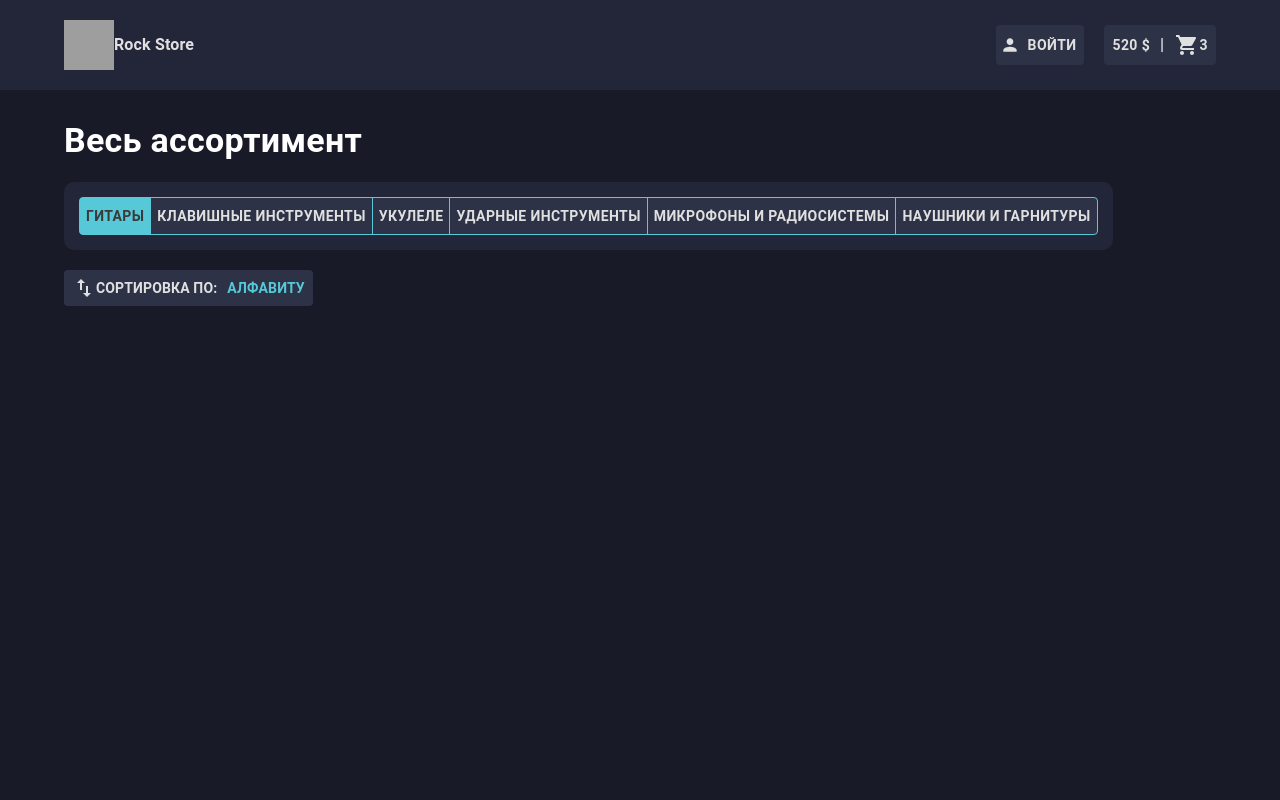
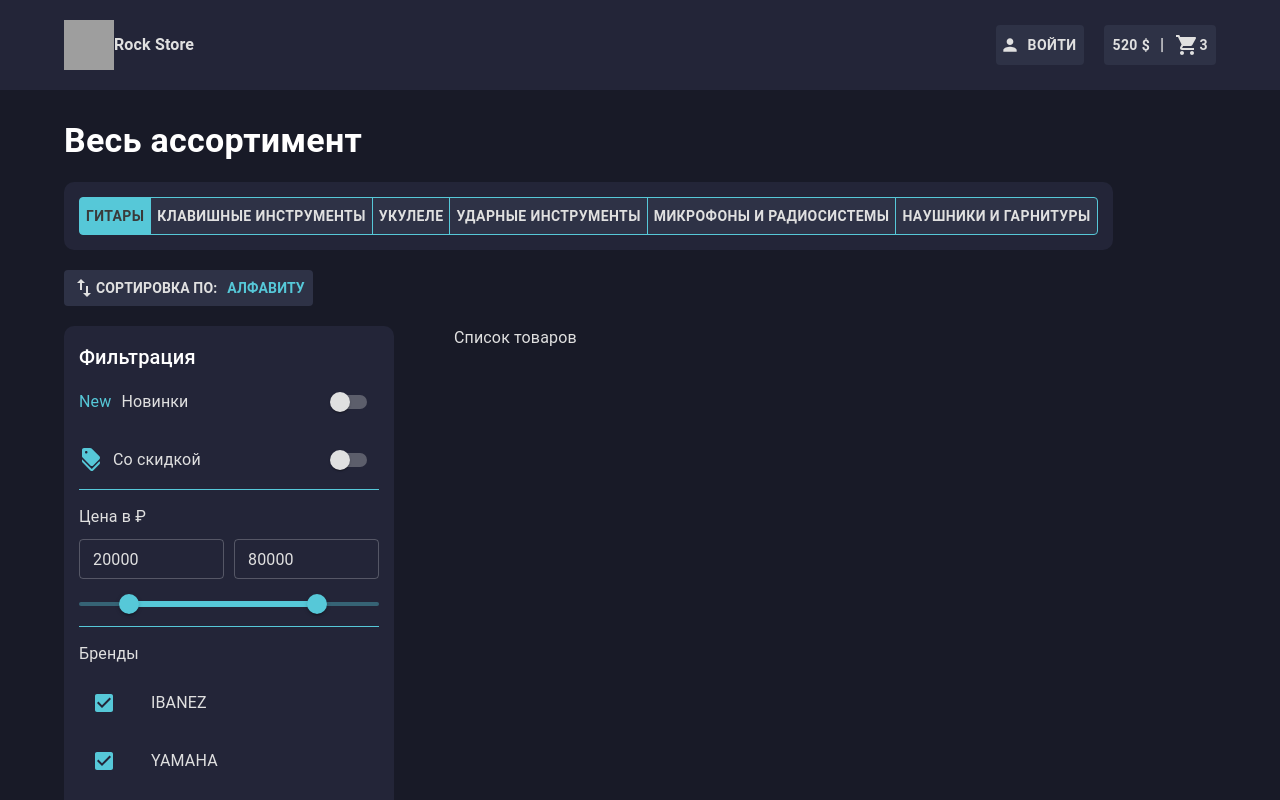
Before and after one commit to malyshenko-developer/rock-store, a Next.js app: page / in a window 1280 px wide. Shown: the top 800 px of the page. Built offline with nearby package versions, Linux system fonts and the light colour scheme; grey boxes are pictures that could not be loaded.

Commit message:
main: filters layout

```diff
--- /dev/null
+++ b/src/app/index.css
@@ -0,0 +1,16 @@
+body {
+    scrollbar-width: thin; /* Firefox */
+    scrollbar-color: #505050 #2e2e2e; /* Firefox */
+}
+
+body::-webkit-scrollbar-track {
+    background-color: #2e2e2e;
+}
+
+body::-webkit-scrollbar-thumb {
+    background-color: #505050;
+}
+
+body::-webkit-scrollbar-thumb:hover {
+    background-color: #757575;
+}
--- a/src/app/layout.tsx
+++ b/src/app/layout.tsx
@@ -2,6 +2,7 @@ import type { Metadata } from "next";
 import { Box, CssBaseline, ThemeProvider } from "@mui/material";
 import { Header } from "@/components/shared";
 import { darkTheme } from "@/theme/themes";
+import './index.css';
 
 export const metadata: Metadata = {
   title: "Next Rock",
--- a/src/app/page.tsx
+++ b/src/app/page.tsx
@@ -1,4 +1,4 @@
-import { Categories, SortPopup } from "@/components/shared";
+import { Categories, Filters, SortPopup } from "@/components/shared";
 import { Box, Container, Typography } from "@mui/material";
 
 export default function Home() {
@@ -11,6 +11,13 @@ export default function Home() {
         <Categories />
         <SortPopup />
       </Box>
+      <Box display={'flex'} gap={'60px'} p={'20px 0'}>
+        <Filters />
+
+        <Box flex={1}>
+          Список товаров
+        </Box>
+      </Box>
     </Container>
   </>;
 }
--- /dev/null
+++ b/src/components/shared/filter-group-checkbox.tsx
@@ -0,0 +1,67 @@
+'use client';
+
+import { Box, Button, Checkbox, IconButton, List, ListItem, ListItemButton, ListItemIcon, ListItemText, Typography } from '@mui/material';
+import React, { useState } from 'react';
+
+interface Item {
+    text: string;
+    value: number;
+}
+
+interface Props {
+    title: string;
+    items: Item[];
+    limit: number;
+}
+
+export const FilterGroupCheckbox = ({ title, items, limit }: Props) => {
+    const [showAll, setShowAll] = useState(false);
+
+    const list = showAll ? items : items.slice(0, limit);
+
+    return (
+        <Box borderBottom={'1px solid #56C8D8'} pb={'15px'}>
+            <Typography>
+                { title }
+            </Typography>
+            <List
+                sx={{
+                    overflow: 'auto',
+                    maxHeight: '350px',
+                    mb: '10px'
+                }}
+            >
+                {
+                    list.map((item, index) => {
+                        const labelId = `checkbox-list-label-${item.value}`;
+
+                        return (
+                        <ListItem
+                            key={index}
+                            sx={{ p: 0 }}
+                        >
+                            <ListItemButton role={undefined}>
+                                <ListItemIcon>
+                                    <Checkbox
+                                    edge="start"
+                                    checked={true}
+                                    inputProps={{ 'aria-labelledby': labelId }}
+                                    />
+                                </ListItemIcon>
+                                <ListItemText id={labelId} primary={item.text} />
+                            </ListItemButton>
+                        </ListItem>
+                        );
+                    })
+                }
+            </List>
+            { items.length > limit && (
+                <Button onClick={() =>  setShowAll(!showAll)} variant='outlined'>
+                    { showAll ? '- Скрыть' : '+ Показать все' }
+                </Button>
+            )}
+        </Box>
+    )
+}
+
+export default FilterGroupCheckbox;
--- /dev/null
+++ b/src/components/shared/filter-slider.tsx
@@ -0,0 +1,30 @@
+'use client';
+
+import { Box, Slider, TextField } from '@mui/material';
+import React from 'react'
+
+const FilterSlider = () => {
+    const [ value, setValue ] = React.useState<number[]>([20000, 80000]);
+
+    const handleChangeValue = (event: Event, newValue: number | number[]) => {
+        setValue(newValue as number[]);
+    }
+
+    return (
+        <Box borderBottom={'1px solid #56C8D8'}>
+            <Box display={'flex'} gap={'10px'} mb={'10px'}>
+                <TextField size='small' value={value[0]} sx={{ textAlign: 'center' }} />
+                <TextField size='small' value={value[1]} sx={{ textAlign: 'center' }} />
+            </Box>
+            <Slider
+                value={value}
+                onChange={handleChangeValue}
+                min={4000}
+                max={100000}
+                step={1000}
+            />
+        </Box>
+    )
+}
+
+export default FilterSlider;
--- /dev/null
+++ b/src/components/shared/filters.tsx
@@ -0,0 +1,89 @@
+import { Box, Typography } from '@mui/material';
+import DiscountIcon from '@mui/icons-material/Discount';
+import React from 'react';
+import SwitchFilter from './switch-filter';
+import FilterSlider from './filter-slider';
+import FilterGroupCheckbox from './filter-group-checkbox';
+
+const Filters = () => {
+
+    return (
+        <Box width={'330px'} bgcolor={'background.secondary'} p={'15px'} borderRadius={'10px'}>
+            <Typography variant='h6' component={'h3'}>
+                Фильтрация
+            </Typography>
+            <Box borderBottom={'1px solid #56C8D8'}>
+                <SwitchFilter>
+                    <Typography color='custom.accent'>
+                            New
+                        </Typography>
+                    <Typography>
+                        Новинки
+                    </Typography>
+                </SwitchFilter>
+                <SwitchFilter>
+                    <DiscountIcon color='primary' />
+                    <Typography>
+                        Со скидкой
+                    </Typography>
+                </SwitchFilter>
+            </Box>
+            <Box mt={'15px'}>
+                <Typography mb={'10px'}>
+                    Цена в ₽
+                </Typography>
+                <FilterSlider />
+            </Box>
+            <Box mt={'15px'}>
+                <FilterGroupCheckbox
+                    title='Бренды'
+                    limit={5}
+                    items={[
+                        {
+                            text: 'IBANEZ',
+                            value: 1
+                        },
+                        {
+                            text: 'YAMAHA',
+                            value: 2
+                        },
+                        {
+                            text: 'REDHILL',
+                            value: 3
+                        },
+                        {
+                            text: 'EPIPHONE',
+                            value: 4
+                        },
+                        {
+                            text: 'CORT',
+                            value: 5
+                        },
+                        {
+                            text: 'CHARVEL',
+                            value: 6
+                        },
+                        {
+                            text: 'AIERSI',
+                            value: 7
+                        },
+                        {
+                            text: 'DEAN',
+                            value: 8
+                        },
+                        {
+                            text: 'FARIDA',
+                            value: 9
+                        },
+                        {
+                            text: 'GRETSCH GUITARS',
+                            value: 10
+                        },
+                    ]}
+                />
+            </Box>
+        </Box>
+    )
+}
+
+export default Filters;
--- a/src/components/shared/index.ts
+++ b/src/components/shared/index.ts
@@ -1,5 +1,9 @@
 import Header from "./header";
 import Categories from "./categories";
 import SortPopup from "./sort-popup";
+import Filters from "./filters";
+import SwitchFilter from "./switch-filter";
+import FilterSlider from "./filter-slider";
+import FilterGroupCheckbox from "./filter-group-checkbox";
 
-export { Header, Categories, SortPopup };
+export { Header, Categories, SortPopup, Filters, SwitchFilter, FilterSlider, FilterGroupCheckbox };
--- /dev/null
+++ b/src/components/shared/switch-filter.tsx
@@ -0,0 +1,34 @@
+'use client';
+
+import { Box, Switch } from '@mui/material';
+import React, { useState } from 'react'
+
+const SwitchFilter = ({ children } : { children: React.ReactNode }) => {
+    const [ checked, setChecked ] = useState(false);
+
+    const handleToggleChecked = () => {
+        setChecked(!checked);
+    }
+
+    return (
+        <Box
+            display={'flex'}
+            justifyContent={'space-between'}
+            alignItems={'center'}
+            p={'10px 0'}
+            sx={{
+                cursor: 'pointer'
+            }}
+            onClick={handleToggleChecked}
+        >
+            <Box display={'flex'} gap={'10px'}>
+                { children }
+            </Box>
+            <Switch
+                checked={ checked }
+            />
+        </Box>
+    )
+}
+
+export default SwitchFilter;
--- a/src/theme/themes.ts
+++ b/src/theme/themes.ts
@@ -37,6 +37,9 @@ const darkTheme = createTheme({
         },
         custom: {
             accent: '#56C8D8'
+        },
+        primary: {
+            main: '#56C8D8'
         }
     },
     typography: {
@@ -48,6 +51,30 @@ const darkTheme = createTheme({
         }
     },
     components: {
+        MuiCssBaseline: {
+            styleOverrides: {
+                body: {
+                    '&::-webkit-scrollbar': {
+                        width: '8px',
+                        height: '8px',
+                    },
+                    '&::-webkit-scrollbar-track': {
+                        backgroundColor: '#2e2e2e',
+                        borderRadius: '4px',
+                    },
+                    '&::-webkit-scrollbar-thumb': {
+                        backgroundColor: '#505050',
+                        borderRadius: '4px',
+                        '&:hover': {
+                            backgroundColor: '#757575',
+                        },
+                    },
+                    '&::-webkit-scrollbar-corner': {
+                        backgroundColor: '#2e2e2e',
+                    },
+                },
+            },
+        },
         MuiButton: {
             styleOverrides: {
                 root: {
@@ -130,8 +157,31 @@ const darkTheme = createTheme({
                     },
                 }
             }
-        }
-    }
+        },
+        MuiSwitch: {
+            styleOverrides: {
+                switchBase: {
+                    '&.Mui-checked': {
+                        color: '#56C8D8',
+                        '& + .MuiSwitch-track': {
+                            backgroundColor: '#E0E0E0',
+                            opacity: 1
+                        }
+                    }
+                },
+                track: {
+                    backgroundColor: '#E0E0E0'
+                }
+            }
+        },
+        MuiSlider: {
+            styleOverrides: {
+                valueLabel: {
+                    backgroundColor: '#2E3246',
+                },
+            },
+        },
+    },
 });
 
 export { darkTheme };
```
